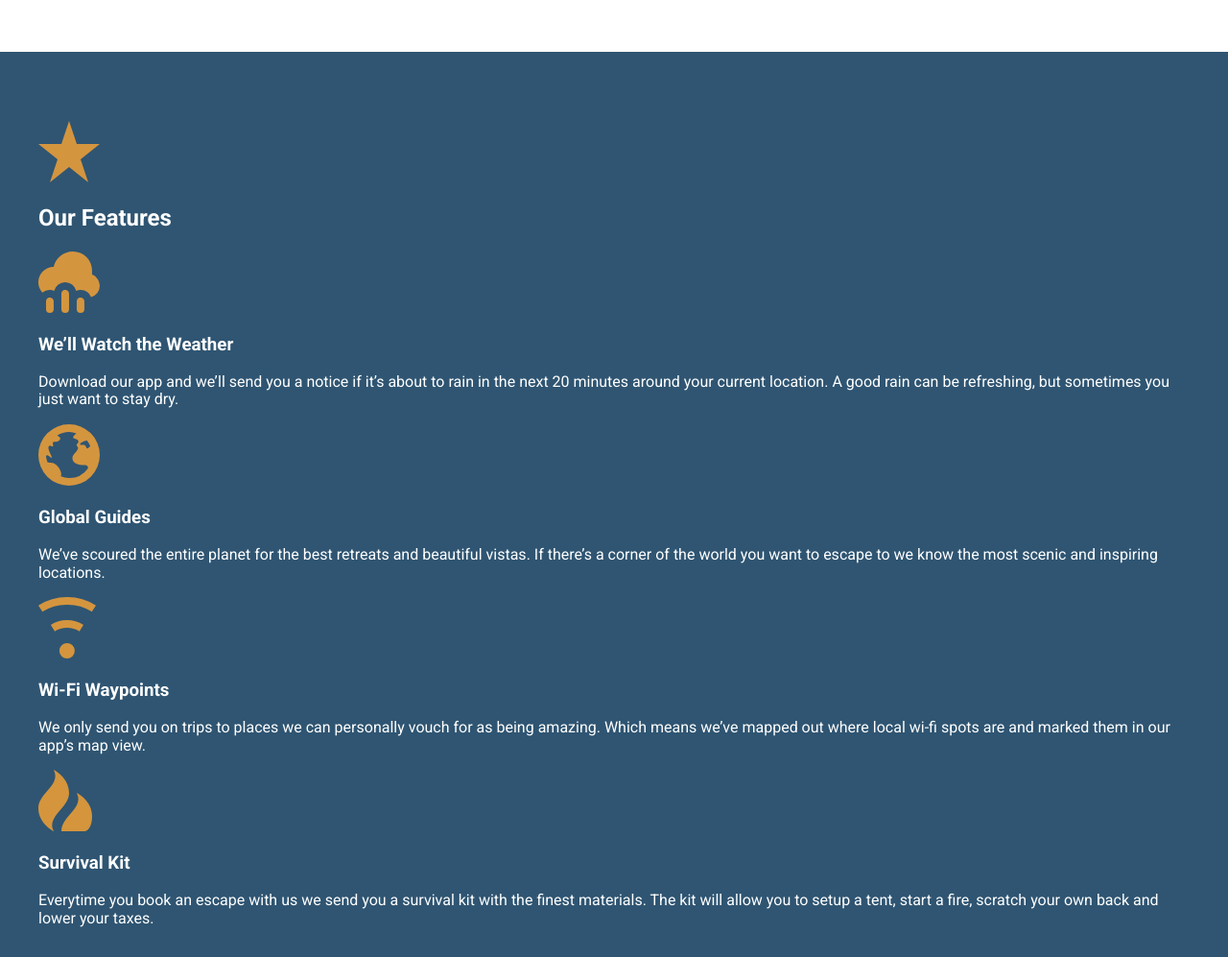
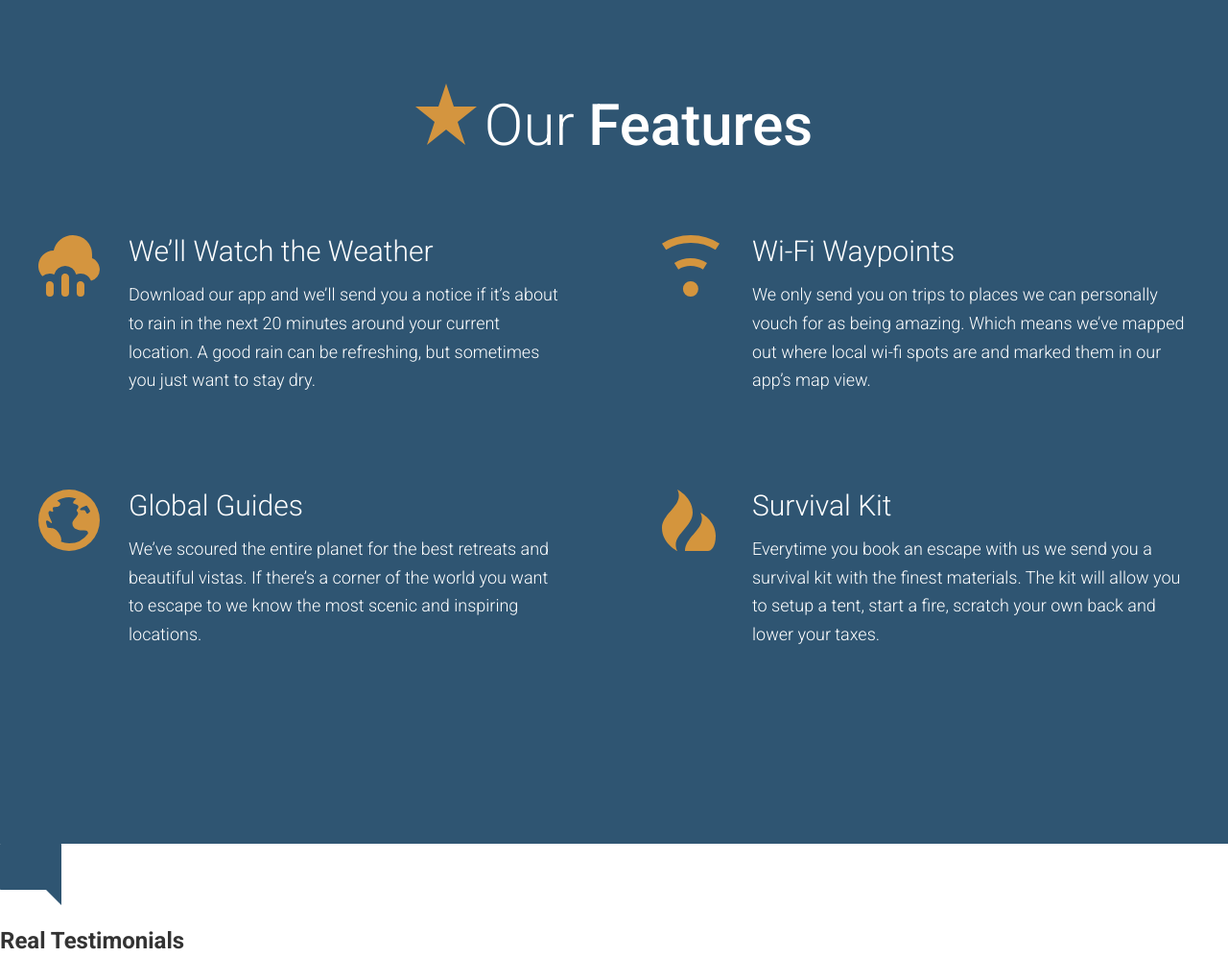
Before and after one commit to grantrzchan/l_aguilar_website, a website: page app/index.html in a window 1280 px wide. Shown: the part 2280-3277 px from the top of the page at 96% size. Drawn offline with Linux system fonts and the light colour scheme.

Commit message:
completed our features section

```diff
--- a/app/assets/styles/base/_global.css
+++ b/app/assets/styles/base/_global.css
@@ -14,5 +14,5 @@ img {
 }
 
 a{
- color: $mainOrange;
+     color: $mainOrange;
 }
--- /dev/null
+++ b/app/assets/styles/modules/_feature-item.css
@@ -0,0 +1,27 @@
+.feature-item {
+    padding-bottom: 2.5rem;
+    position: relative;
+    @mixin atSmall {
+        padding-left: 94px;
+    }
+    &__icon {
+        display: block;
+        margin: 0 auto;
+        @mixin atSmall {
+            position: absolute;
+            left: 0;
+        }
+    }
+    &__title {
+        font-weight: 300;
+        margin-bottom: 0.8rem;
+        margin-top: 0.7em;
+        text-align: center;
+
+        @mixin atSmall {
+            margin-top: 1em;
+            font-size: 1.875rem;
+            text-align: left;
+        }
+    }
+}
--- a/app/assets/styles/modules/_generic-content-container.css
+++ b/app/assets/styles/modules/_generic-content-container.css
@@ -1,7 +1,8 @@
 .generic-content-container {
     p {
+        font-weight: 300;
         line-height: 1.65;
-        margin: 1.8rem;
+        margin: 0 0 1.8rem 0;
         @mixin atSmall {
             font-size: 1.125rem;
         }
--- a/app/assets/styles/modules/_row.css
+++ b/app/assets/styles/modules/_row.css
@@ -2,11 +2,20 @@
     @mixin clearfix;
     /* gutters will affect all children divs */
     &--gutters {
-        padding-right: -65px;
+        margin-right: -65px;
     }
-    &--gutters>div {
+
+    &--gutters-large {
+        margin-right: -100px;
+    }
+
+    &--gutters > div {
         padding-right: 65px;
     }
+
+     &--gutters-large > div {
+         padding-right: 100px;
+     }
 
     &__b-margin-until-medium{
         margin-bottom: 1rem;
@@ -27,6 +36,11 @@
             width: 37%;
         }
 
+        &__md-6{
+            float: left;
+            width: 50%;
+        }
+
         &__md-8 {
             float: left;
             width: 66.66%;
--- /dev/null
+++ b/app/assets/styles/modules/_section-title.css
@@ -0,0 +1,23 @@
+.section-title {
+    font-size: 2.55rem;
+    font-weight: 300;
+    text-align: center;
+    @mixin atSmall {
+        font-size: 3.75rem;
+    }
+    strong {
+        font-weight: 500;
+    }
+    &__icon {
+        display: block;
+        margin-left: auto;
+        margin-right: auto;
+        margin-bottom: 0.6rem;
+        @mixin atSmall {
+            margin-right: 0.5rem;
+            margin-left: 0;
+            margin-bottom: 0;
+            display: inline-block;
+        }
+    }
+}
--- a/app/assets/styles/styles.css
+++ b/app/assets/styles/styles.css
@@ -9,3 +9,5 @@
 @import "modules/_headline";
 @import "modules/_row";
 @import "modules/_generic-content-container";
+@import "modules/_section-title";
+@import "modules/_feature-item";
--- a/app/index.html
+++ b/app/index.html
@@ -99,28 +99,46 @@
 
   <div id="features" class="page-section page-section--blue">
     <div class="wrapper">
-      <img src="assets/images/icons/star.svg">
-      <h2>Our Features</h2>
+      <h2 class="section-title">
+        <img src="assets/images/icons/star.svg" class="section-title__icon">Our
+        <strong>Features</strong>
+      </h2>
 
-      <img src="assets/images/icons/rain.svg">
-      <h3>We&rsquo;ll Watch the Weather</h3>
-      <p>Download our app and we&rsquo;ll send you a notice if it&rsquo;s about to rain in the next 20 minutes around your current
-        location. A good rain can be refreshing, but sometimes you just want to stay dry.</p>
+      <div class="row row--gutters-large generic-content-container">
+        <div class="row__md-6">
+          <div class="feature-item">
+            <img src="assets/images/icons/rain.svg" class="feature-item__icon">
+            <h3 class="feature-item__title">We&rsquo;ll Watch the Weather</h3>
+            <p>Download our app and we&rsquo;ll send you a notice if it&rsquo;s about to rain in the next 20 minutes around
+              your current location. A good rain can be refreshing, but sometimes you just want to stay dry.</p>
+          </div>
+          <div class="feature-item">
+            <img src="assets/images/icons/globe.svg" class="feature-item__icon">
+            <h3 class="feature-item__title">Global Guides</h3>
+            <p>We&rsquo;ve scoured the entire planet for the best retreats and beautiful vistas. If there&rsquo;s a corner of
+              the world you want to escape to we know the most scenic and inspiring locations.</p>
+          </div>
+        </div>
 
-      <img src="assets/images/icons/globe.svg">
-      <h3>Global Guides</h3>
-      <p>We&rsquo;ve scoured the entire planet for the best retreats and beautiful vistas. If there&rsquo;s a corner of the
-        world you want to escape to we know the most scenic and inspiring locations.</p>
+        <div class="row__md-6">
+          <div class="feature-item">
+            <img src="assets/images/icons/wifi.svg" class="feature-item__icon">
+            <h3 class="feature-item__title">Wi-Fi Waypoints</h3>
+            <p>We only send you on trips to places we can personally vouch for as being amazing. Which means we&rsquo;ve mapped
+              out where local wi-fi spots are and marked them in our app&rsquo;s map view.</p>
+          </div>
+          <div class="feature-item">
 
-      <img src="assets/images/icons/wifi.svg">
-      <h3>Wi-Fi Waypoints</h3>
-      <p>We only send you on trips to places we can personally vouch for as being amazing. Which means we&rsquo;ve mapped out
-        where local wi-fi spots are and marked them in our app&rsquo;s map view.</p>
+            <img src="assets/images/icons/fire.svg" class="feature-item__icon">
+            <h3 class="feature-item__title">Survival Kit</h3>
+            <p>Everytime you book an escape with us we send you a survival kit with the finest materials. The kit will allow
+              you to setup a tent, start a fire, scratch your own back and lower your taxes.</p>
+          </div>
+        </div>
+      </div>
 
-      <img src="assets/images/icons/fire.svg">
-      <h3>Survival Kit</h3>
-      <p>Everytime you book an escape with us we send you a survival kit with the finest materials. The kit will allow you to
-        setup a tent, start a fire, scratch your own back and lower your taxes.</p>
+
+
     </div>
   </div>
 
--- a/app/temp/styles/styles.css
+++ b/app/temp/styles/styles.css
@@ -369,7 +369,7 @@ img {
 }
 
 a{
- color: #d59541;
+     color: #d59541;
 }
 
 .large-hero{
@@ -573,12 +573,20 @@ a{
 /* gutters will affect all children divs */
 
 .row--gutters {
-        padding-right: -65px;
+        margin-right: -65px;
     }
 
-.row--gutters>div {
+.row--gutters-large {
+        margin-right: -100px;
+    }
+
+.row--gutters > div {
         padding-right: 65px;
     }
+
+.row--gutters-large > div {
+         padding-right: 100px;
+     }
 
 .row__b-margin-until-medium{
         margin-bottom: 1rem;
@@ -599,6 +607,11 @@ a{
             width: 37%;
         }
 
+        .row__md-6{
+            float: left;
+            width: 50%;
+        }
+
         .row__md-8 {
             float: left;
             width: 66.66%;
@@ -610,8 +623,9 @@ a{
     }
 
 .generic-content-container p {
+        font-weight: 300;
         line-height: 1.65;
-        margin: 1.8rem;
+        margin: 0 0 1.8rem 0;
     }
 
 @media (min-width: 530px) {
@@ -624,3 +638,78 @@ a{
 .generic-content-container p a {
         font-weight: 700;
     }
+
+.section-title {
+    font-size: 2.55rem;
+    font-weight: 300;
+    text-align: center;
+}
+
+@media (min-width: 530px) {
+
+.section-title {
+        font-size: 3.75rem
+}
+    }
+
+.section-title strong {
+        font-weight: 500;
+    }
+
+.section-title__icon {
+        display: block;
+        margin-left: auto;
+        margin-right: auto;
+        margin-bottom: 0.6rem;
+    }
+
+@media (min-width: 530px) {
+
+.section-title__icon {
+            margin-right: 0.5rem;
+            margin-left: 0;
+            margin-bottom: 0;
+            display: inline-block
+    }
+    }
+
+.feature-item {
+    padding-bottom: 2.5rem;
+    position: relative;
+}
+
+@media (min-width: 530px) {
+
+.feature-item {
+        padding-left: 94px
+}
+    }
+
+.feature-item__icon {
+        display: block;
+        margin: 0 auto;
+    }
+
+@media (min-width: 530px) {
+
+.feature-item__icon {
+            position: absolute;
+            left: 0
+    }
+    }
+
+.feature-item__title {
+        font-weight: 300;
+        margin-bottom: 0.8rem;
+        margin-top: 0.7em;
+        text-align: center;
+    }
+
+@media (min-width: 530px) {
+
+.feature-item__title {
+            margin-top: 1em;
+            font-size: 1.875rem;
+            text-align: left
+    }
+    }
```
